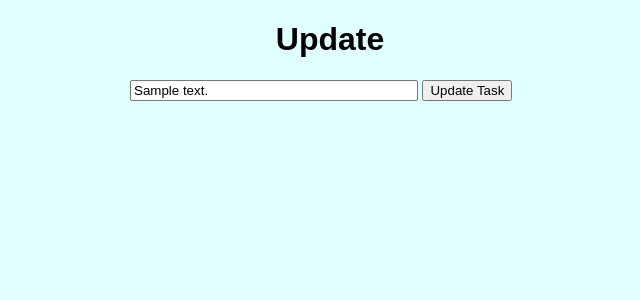
After one commit to villanueva-alt/flask_introduction, a Flask app: page /update/1 in a window 1280 px wide. The commit adds this page. Shown: the top 300 px of the page, without its empty margins (310-950 px from the left). Run offline with Flask 3, Linux system fonts and the light colour scheme; tables that the repository leaves empty hold one stand-in row (values such as "Sample post").

Commit message:
added update route; added update.html

```diff
--- a/app.py
+++ b/app.py
@@ -46,6 +46,21 @@ def delete(id):
     except:
         return 'There was a problem deleting that task'
 
+@app.route('/update/<int:id>', methods=['GET', 'POST'])
+def update(id):
+    task_to_update = Todo.query.get_or_404(id)
+
+    if request.method == 'POST':
+        task_to_update.content = request.form['content']
+
+        try:
+            db.session.commit()
+            return redirect('/')
+        except:
+            return 'There was an issue updating your task'
+    else:
+        return render_template('update.html', task=task_to_update)
+
 
 if __name__ == '__main__':
     app.run(debug=True)
--- /dev/null
+++ b/templates/update.html
@@ -0,0 +1,16 @@
+{% extends 'base.html' %}
+
+{% block head %}
+<title>Task Master: Update</title>
+{% endblock %}
+
+{% block body %}
+<div class="content">
+    <h1 style="text-align: center;">Update</h1>
+
+    <form action="/update/{{ task.id }}" method="POST">
+        <input type="text" name="content" id="content" value="{{ task.content }}">
+        <input type="submit" value="Update Task">
+    </form>
+</div>
+{% endblock %}
```
Also changed, not shown: templates/index.html (+6 -2 lines).
